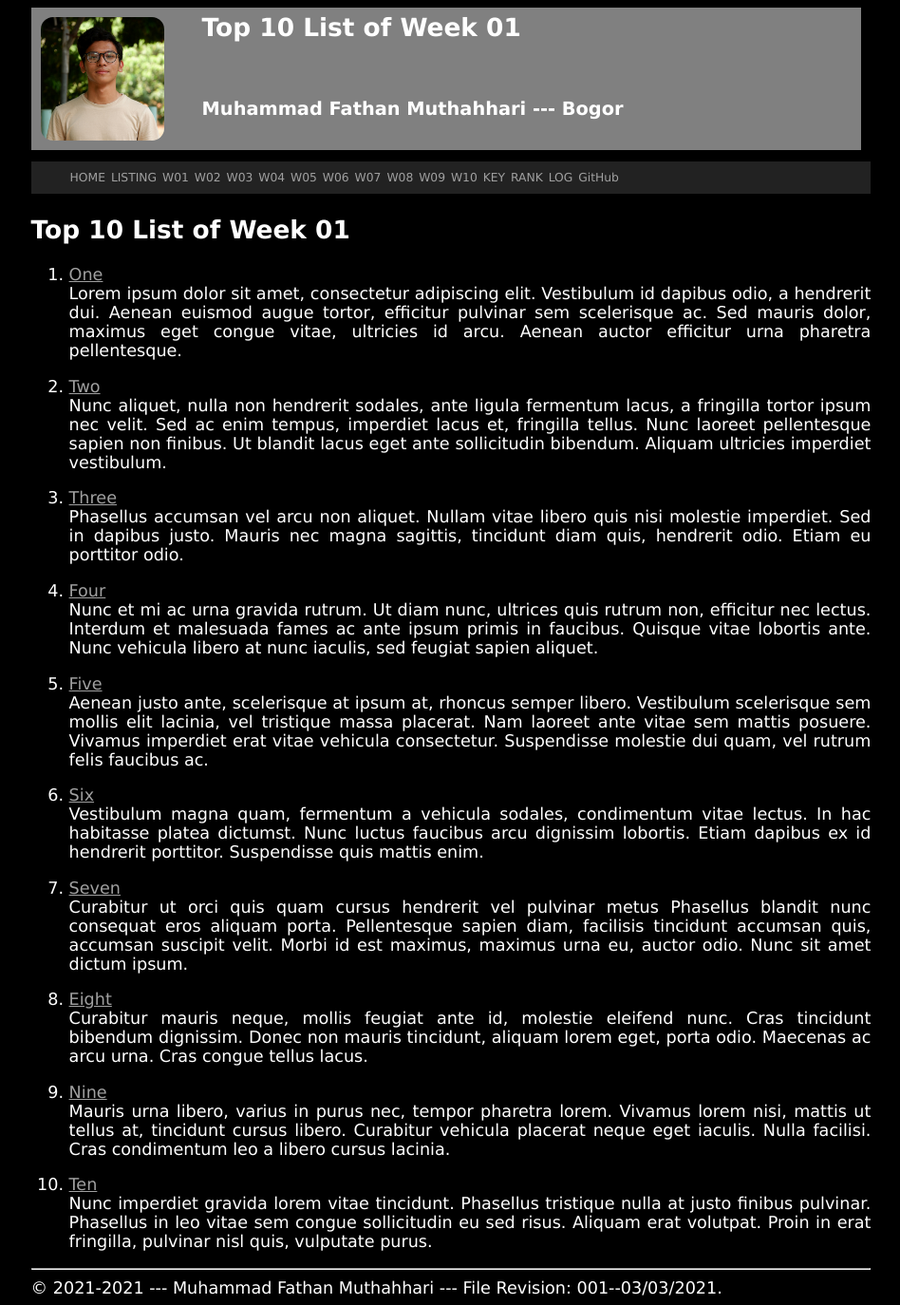
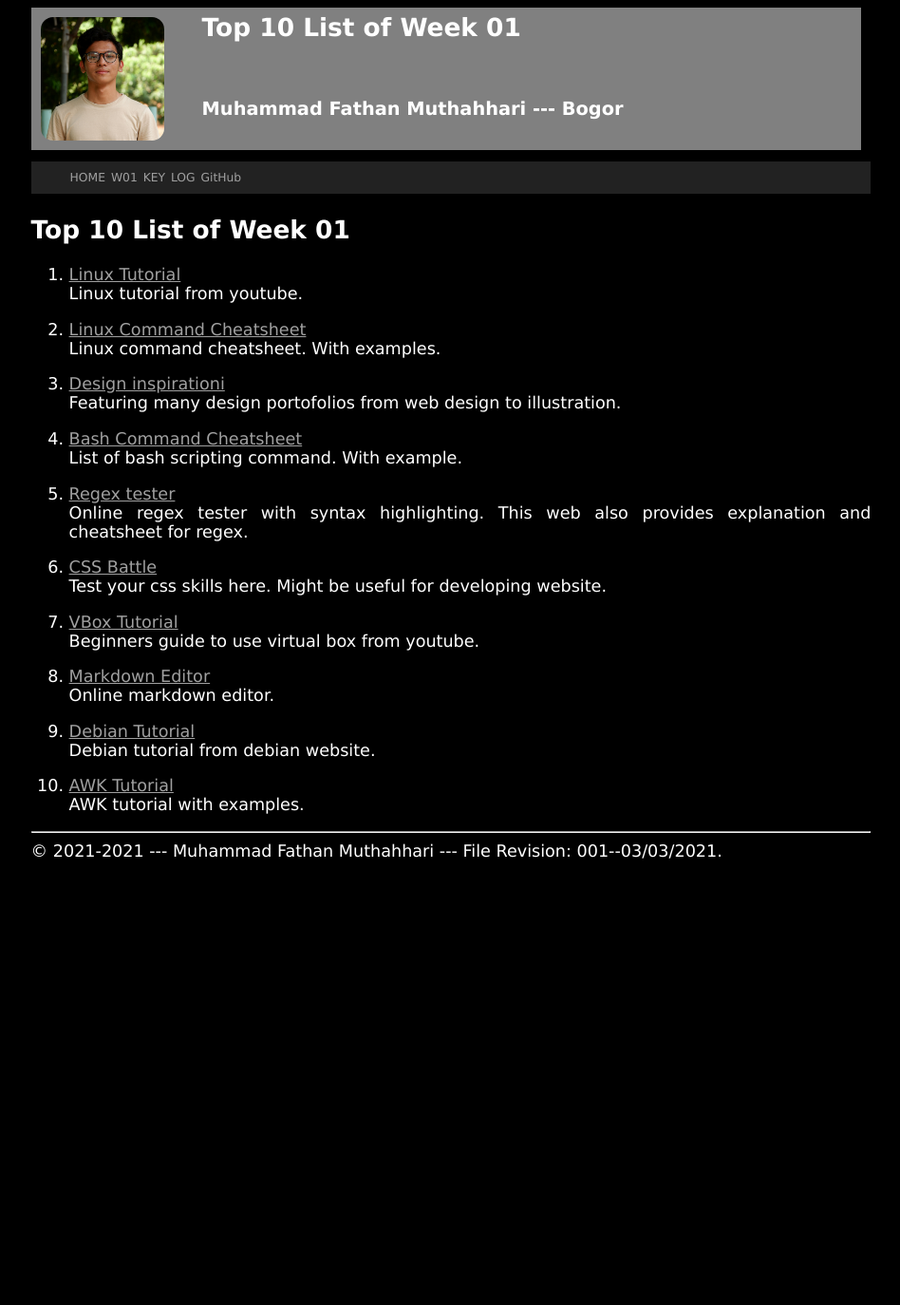
Before and after one commit to Zsaschz/os211, a Jekyll site: the page built from w01.md, in a window 1280 px wide. Shown: the whole page at 95% size, without its empty margins (165-1113 px from the left). Built offline with Jekyll 4.4.1, drawn with Linux system fonts in a browser that asks for light colours; our own code applies the rules of GitHub Pages for plain Markdown files; after the commit the page ends 914 px from its top, so only the background shows below that.

Commit message:
W01 Top Websites

```diff
--- a/TXT/mylog.txt
+++ b/TXT/mylog.txt
@@ -12,4 +12,5 @@ ZCZC W00 45 L22 YouTube: study, etc.
 ZCZC W00 180 L21 VirtualBox: install GNU/Linux, etc.
 ZCZC W01 180 L11 Assignment #1
 ZCZC W01 60 L17 Assignment #7
+ZCZC W01 60 L12 Assignment #2
 ZCZC W01 60 L04 GitHub Pages: setting, etc.
--- a/_includes/navbar.html
+++ b/_includes/navbar.html
@@ -5,19 +5,8 @@
 <nav class="navbar">
   <ul>
     <li class='listitem'><a href='{{ site.baseurl }}/'>HOME</a></li>
-    <li class='listitem'><a href='{{ site.baseurl }}/004.html'>LISTING</a></li>
     <li class='listitem'><a href='{{ site.baseurl }}/W01/'>W01</a></li>
-    <li class='listitem'><a href='{{ site.baseurl }}/W02/'>W02</a></li>
-    <li class='listitem'><a href='{{ site.baseurl }}/W03/'>W03</a></li>
-    <li class='listitem'><a href='{{ site.baseurl }}/W04/'>W04</a></li>
-    <li class='listitem'><a href='{{ site.baseurl }}/W05/'>W05</a></li>
-    <li class='listitem'><a href='{{ site.baseurl }}/W06/'>W06</a></li>
-    <li class='listitem'><a href='{{ site.baseurl }}/W07/'>W07</a></li>
-    <li class='listitem'><a href='{{ site.baseurl }}/W08/'>W08</a></li>
-    <li class='listitem'><a href='{{ site.baseurl }}/W09/'>W09</a></li>
-    <li class='listitem'><a href='{{ site.baseurl }}/W10/'>W10</a></li>
     <li class='listitem'><a href='{{ site.baseurl }}/TXT/mypubkey.txt'>KEY</a></li>
-    <li class='listitem'><a href='{{ site.baseurl }}/TXT/myrank.txt'>RANK</a></li>
     <li class='listitem'><a href='{{ site.baseurl }}/TXT/mylog.txt'>LOG</a></li>
     <li class='listitem'><a href='{{ site.urlgithub }}'>GitHub</a></li>
   </ul>
--- a/w01.md
+++ b/w01.md
@@ -5,72 +5,32 @@ permalink: /W01/
 
 # Top 10 List of Week 01
 
-1. [One](https://en.wikipedia.org/wiki/1)<br>
-Lorem ipsum dolor sit amet, consectetur adipiscing elit.
-Vestibulum id dapibus odio, a hendrerit dui.
-Aenean euismod augue tortor, efficitur pulvinar sem scelerisque ac.
-Sed mauris dolor, maximus eget congue vitae, ultricies id arcu.
-Aenean auctor efficitur urna pharetra pellentesque.
+1. [Linux Tutorial](https://www.youtube.com/watch?v=wBp0Rb-ZJak)<br>
+Linux tutorial from youtube.
 
-2. [Two](https://en.wikipedia.org/wiki/2)<br>
-Nunc aliquet, nulla non hendrerit sodales, ante ligula fermentum lacus, a fringilla tortor ipsum nec velit.
-Sed ac enim tempus, imperdiet lacus et, fringilla tellus.
-Nunc laoreet pellentesque sapien non finibus.
-Ut blandit lacus eget ante sollicitudin bibendum.
-Aliquam ultricies imperdiet vestibulum.
+2. [Linux Command Cheatsheet](https://linoxide.com/linux-command/essential-linux-basic-commands/)<br>
+Linux command cheatsheet. With examples.
 
-3. [Three](https://en.wikipedia.org/wiki/3)<br>
-Phasellus accumsan vel arcu non aliquet.
-Nullam vitae libero quis nisi molestie imperdiet.
-Sed in dapibus justo.
-Mauris nec magna sagittis, tincidunt diam quis, hendrerit odio.
-Etiam eu porttitor odio.
+3. [Design inspirationi](https://dribbble.com/)<br>
+Featuring many design portofolios from web design to illustration.
 
-4. [Four](https://en.wikipedia.org/wiki/4)<br>
-Nunc et mi ac urna gravida rutrum.
-Ut diam nunc, ultrices quis rutrum non, efficitur nec lectus.
-Interdum et malesuada fames ac ante ipsum primis in faucibus.
-Quisque vitae lobortis ante.
-Nunc vehicula libero at nunc iaculis, sed feugiat sapien aliquet.
+4. [Bash Command Cheatsheet](https://devhints.io/bash)<br>
+List of bash scripting command. With example.
 
-5. [Five](https://en.wikipedia.org/wiki/5)<br>
-Aenean justo ante, scelerisque at ipsum at, rhoncus semper libero.
-Vestibulum scelerisque sem mollis elit lacinia, vel tristique massa placerat.
-Nam laoreet ante vitae sem mattis posuere.
-Vivamus imperdiet erat vitae vehicula consectetur.
-Suspendisse molestie dui quam, vel rutrum felis faucibus ac.
+5. [Regex tester](https://regex101.com/)<br>
+Online regex tester with syntax highlighting. This web also provides explanation and cheatsheet for regex.
 
-6. [Six](https://en.wikipedia.org/wiki/6)<br>
-Vestibulum magna quam, fermentum a vehicula sodales, condimentum vitae lectus.
-In hac habitasse platea dictumst.
-Nunc luctus faucibus arcu dignissim lobortis.
-Etiam dapibus ex id hendrerit porttitor.
-Suspendisse quis mattis enim.
+6. [CSS Battle](https://cssbattle.dev/)<br>
+Test your css skills here. Might be useful for developing website.
 
-7. [Seven](https://en.wikipedia.org/wiki/7)<br>
-Curabitur ut orci quis quam cursus hendrerit vel pulvinar metus
-Phasellus blandit nunc consequat eros aliquam porta.
-Pellentesque sapien diam, facilisis tincidunt accumsan quis, accumsan suscipit velit.
-Morbi id est maximus, maximus urna eu, auctor odio.
-Nunc sit amet dictum ipsum.
+7. [VBox Tutorial](https://www.youtube.com/watch?v=sB_5fqiysi4&ab_channel=TechGumbo)<br>
+Beginners guide to use virtual box from youtube.
 
-8. [Eight](https://en.wikipedia.org/wiki/8)<br>
-Curabitur mauris neque, mollis feugiat ante id, molestie eleifend nunc.
-Cras tincidunt bibendum dignissim.
-Donec non mauris tincidunt, aliquam lorem eget, porta odio.
-Maecenas ac arcu urna.
-Cras congue tellus lacus.
+8. [Markdown Editor](https://stackedit.io/)<br>
+Online markdown editor.
 
-9. [Nine](https://en.wikipedia.org/wiki/9)<br>
-Mauris urna libero, varius in purus nec, tempor pharetra lorem.
-Vivamus lorem nisi, mattis ut tellus at, tincidunt cursus libero.
-Curabitur vehicula placerat neque eget iaculis.
-Nulla facilisi.
-Cras condimentum leo a libero cursus lacinia.
+9. [Debian Tutorial](https://www.debian.org/doc/manuals/debian-reference/ch01.en.html)<br>
+Debian tutorial from debian website.
 
-10. [Ten](https://en.wikipedia.org/wiki/10)<br>
-Nunc imperdiet gravida lorem vitae tincidunt.
-Phasellus tristique nulla at justo finibus pulvinar.
-Phasellus in leo vitae sem congue sollicitudin eu sed risus.
-Aliquam erat volutpat.
-Proin in erat fringilla, pulvinar nisl quis, vulputate purus.
+10. [AWK Tutorial](https://zetcode.com/lang/awk/)<br>
+AWK tutorial with examples.
```
